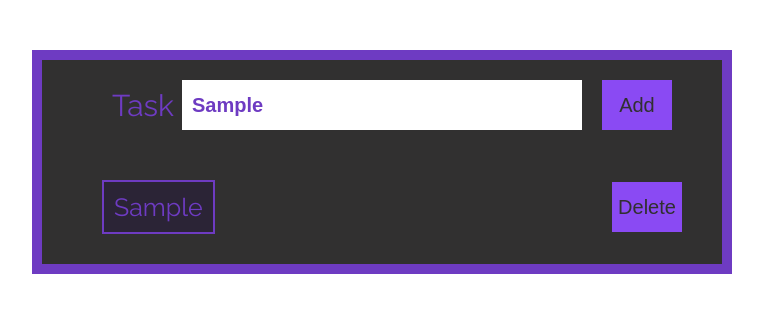
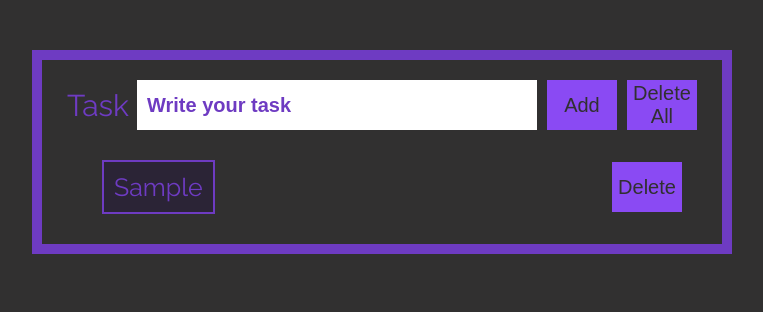
Before and after one commit to barsuchellos/Todos, a React (Create React App) app: page / in a window 1280 px wide. Both pictures are taken after typing "Sample" into the empty fields and a click on the button "Add". Shown: the top 312 px of the page, without its empty margins (258-1021 px from the left). Built offline with nearby package versions, Linux system fonts and the light colour scheme.

Commit message:
add warnings and modal window

```diff
--- a/public/index.html
+++ b/public/index.html
@@ -28,6 +28,7 @@
   </head>
   <body>
     <noscript>You need to enable JavaScript to run this app.</noscript>
+    <div id="modal-root"></div>
     <div id="root"></div>
     <!--
       This HTML file is a template.
--- a/src/App.js
+++ b/src/App.js
@@ -2,6 +2,8 @@ import './styles/App.scss'
 import MyInput from './components/MyInput/MyInput';
 import MyButton from './components/MyButton/MyButton';
 import Mylist from './components/MyList/Mylist';
+import Modal from './components/Modal/Modal';
+
 import { Component } from 'react';
 
 
@@ -11,6 +13,9 @@ class App extends Component {
     this.state = {
       inputValue: '',
       list: [],
+      minLength: false,
+      modal: false,
+      listWarning: false,
     }
   }
 
@@ -19,13 +24,38 @@ class App extends Component {
     this.setState({ inputValue: event })
   }
 
+  deleteList = () => {
+    this.setState({ list: [], modal: false })
+  }
+
+  showModal = () => {
+    if (!this.state.list.length) {
+      this.showWarning()
+    } else {
+      this.setState({ modal: true })
+    }
+
+  }
+
+  showWarning = () => {
+    this.setState({ listWarning: true })
+  }
+
+  closeModal = () => {
+    this.setState({ modal: false })
+  }
 
   addToDo = () => {
+    if (this.state.inputValue.length > 5) {
       this.setState((prevState) => ({
         list: [...prevState.list, prevState.inputValue],
         inputValue: '',
-
+        minLength: false,
+        listWarning: false
       }))
+    } else {
+      this.setState({ minLength: true })
+    }
 
   }
 
@@ -40,21 +70,31 @@ class App extends Component {
   }
 
   render() {
-    console.log(this.state.inputValue);
-    const { list } = this.state;
+
+    const { list, inputValue, minLength, modal, listWarning } = this.state;
+
     return (
+      <>
+        {
+          modal && <Modal deleteList={this.deleteList} closeModal={this.closeModal} />
+        }
         <div className="App">
           <div className='container'>
             <MyInput
               task='Task'
               setArr={this.handleInput}
               onKeyPress={this.enterPress}
-            inputValue={this.state.inputValue}
+              inputValue={inputValue}
             />
             <MyButton addToDo={this.addToDo} name='Add' />
+            <MyButton addToDo={this.showModal} name='Delete All' />
           </div>
+          {listWarning && <p className='warning-input-length'>List is Empty</p>}
+          {minLength && <p className='warning-input-length'>Write at least 5 words</p>}
           <Mylist className='list' list={list} updateList={this.updateList}></Mylist>
         </div>
+      </>
+
     );
   }
 }
--- /dev/null
+++ b/src/components/Modal/Modal.jsx
@@ -0,0 +1,34 @@
+import { Component } from 'react'
+import styles from './modal.module.scss'
+import MyButton from '../MyButton/MyButton';
+import { createPortal } from 'react-dom'
+
+const modalRoot = document.getElementById('modal-root');
+
+class Modal extends Component {
+    render() {
+        const { closeModal, deleteList } = this.props;
+
+        return createPortal(
+            (
+                <div className={styles.overlay}>
+                    <div className={styles.modal}>
+                        <div>
+                            <p>Are you sure?</p>
+                            <span className={styles.modalClose} onClick={closeModal}>X</span>
+                        </div>
+                        <div>
+                            <MyButton name='Yes' addToDo={deleteList} />
+                            <MyButton name='No' addToDo={closeModal} />
+                        </div>
+
+                    </div>
+                </div>
+
+
+            ), modalRoot
+        )
+    }
+}
+
+export default Modal;
--- /dev/null
+++ b/src/components/Modal/modal.module.scss
@@ -0,0 +1,32 @@
+.overlay {
+
+    position: fixed;
+    right: 5%;
+    border: 10px solid #6e3bc2;
+
+    p {
+        color: #6e3bc2;
+        font-size: 20px;
+        margin-bottom: 20px;
+    }
+}
+
+
+.modal {
+    display: flex;
+    justify-content: center;
+    align-items: center;
+    flex-direction: column;
+    padding: 30px;
+    background-color: #313030;
+
+    &Close {
+        cursor: pointer;
+        font-size: 25px;
+        color: #6e3bc2;
+        position: absolute;
+        top: 0px;
+        right: 0;
+        padding: 5px;
+    }
+}
--- a/src/components/MyButton/myButton.module.scss
+++ b/src/components/MyButton/myButton.module.scss
@@ -3,6 +3,8 @@
     height: 50px;
     font-size: 20px;
 
+
+    margin-left: 10px;
     border-radius: 0px;
     border: 0px;
     cursor: pointer;
--- a/src/components/MyInput/MyInput.jsx
+++ b/src/components/MyInput/MyInput.jsx
@@ -4,10 +4,6 @@ import styles from './MyInput.module.scss'
 class MyInput extends Component {
     constructor(props) {
         super(props)
-        this.state = {
-            inputValue: '',
-        }
-
         this.setValue = this.setValue.bind(this);
     }
 
@@ -26,7 +22,7 @@ class MyInput extends Component {
                         placeholder="Write your task"
                         className={styles.myInputCaseInput}
                         onChange={this.setValue}
-                        value={this.state.inputValue}
+                        value={this.props.inputValue}
                         onKeyPress={onKeyPress}
                     />
                 </div>
--- a/src/components/MyInput/MyInput.module.scss
+++ b/src/components/MyInput/MyInput.module.scss
@@ -4,7 +4,6 @@
     display: flex;
     align-items: center;
 
-    padding: 20px;
     border-radius: 10px;
 
 
--- a/src/components/MyList/Mylist.jsx
+++ b/src/components/MyList/Mylist.jsx
@@ -15,7 +15,9 @@ class Mylist extends Component {
                 {list.map((el, index) =>
                     <div className={styles.listItemContainer}>
                         <li className={styles.listItem} key={index}>{el}</li>
-                        <MyButton name='Delete' addToDo={() => this.deleteItem(index)} key={index + 1} />
+                        <div>
+                            <MyButton name='Delete' addToDo={() => this.deleteItem(index)} key={index + 1} />
+                        </div>
                     </div>
                 )}
             </ul>
--- a/src/styles/App.scss
+++ b/src/styles/App.scss
@@ -1,4 +1,9 @@
 @import url('https://fonts.googleapis.com/css2?family=Raleway:ital,wght@0,400;1,300&display=swap');
+
+
+body {
+    background-color: #313030;
+}
 
 .App {
     display: flex;
@@ -20,5 +25,12 @@
 .container {
     display: flex;
     align-items: center;
+    padding: 20px 20px 0px 20px;
+}
 
+.warning-input-length {
+    margin-top: 10px;
+    color: rgb(156, 5, 5);
+    font-size: 20px;
+    font-weight: bold;
 }
```
Lines whose indentation alone changed are shown as unchanged.
